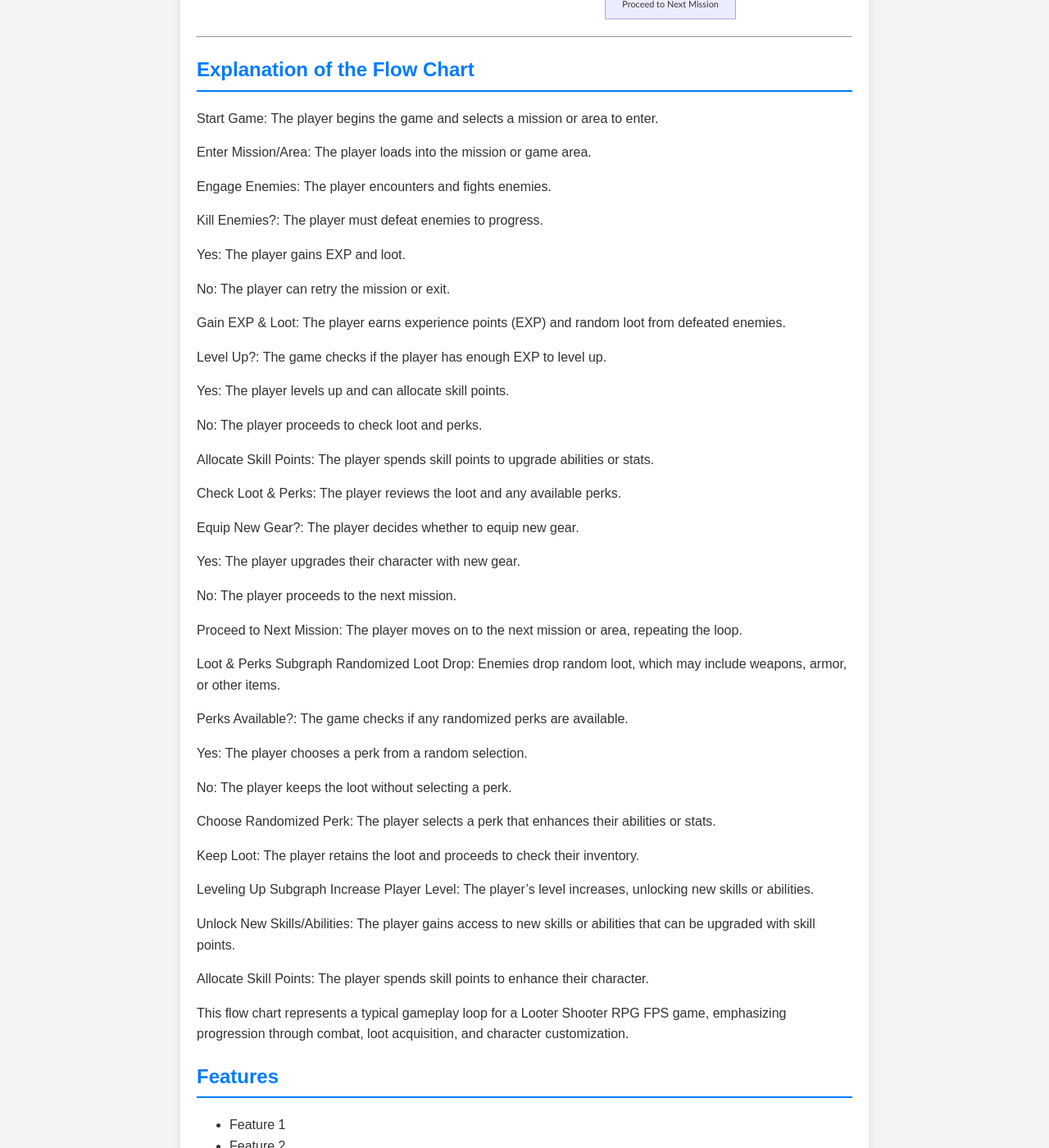
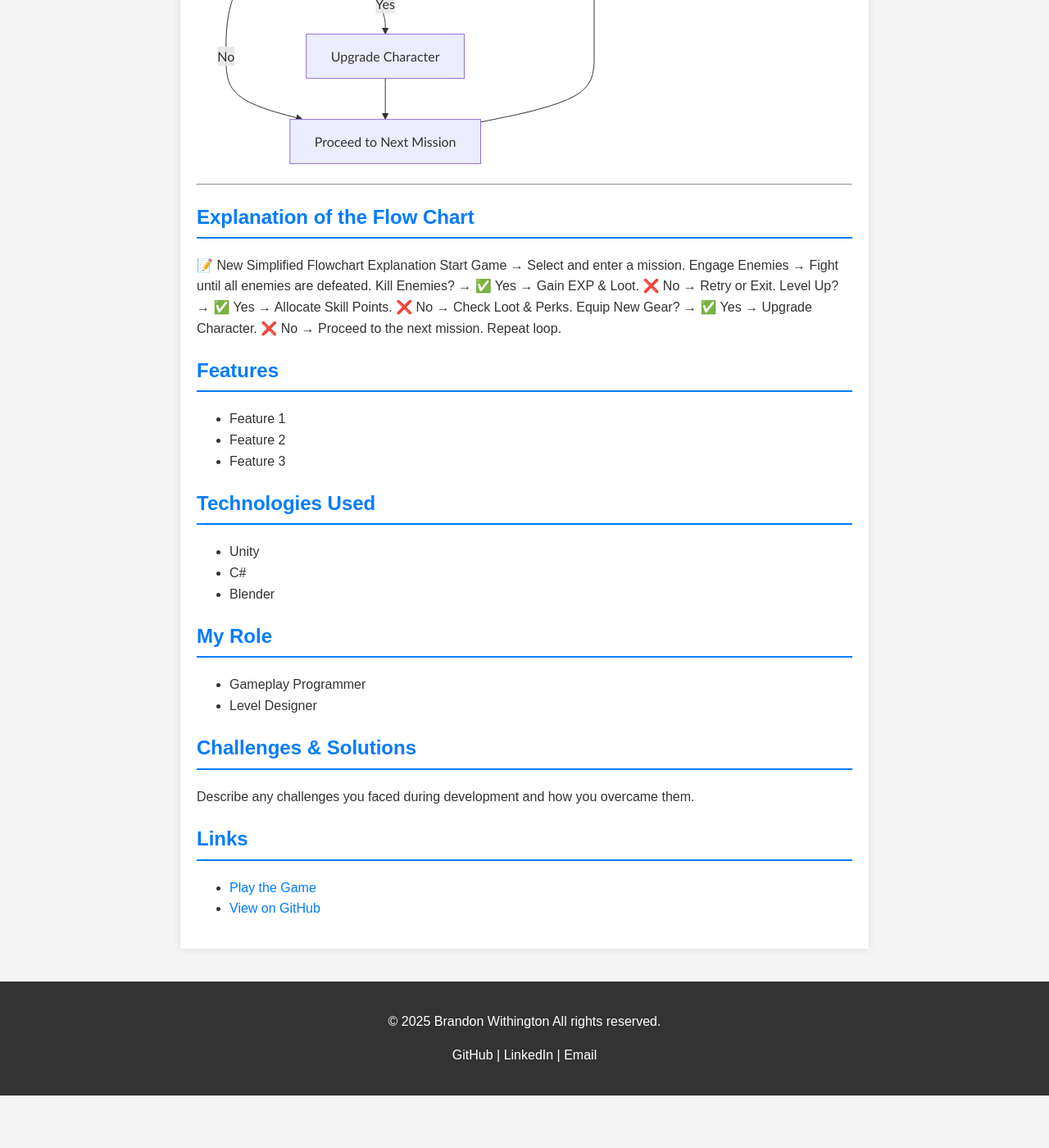
Before and after one commit to BrandonW24/BrandonW24.github.io, a Jekyll site: the page built from projects/project1.md, in a window 1280 px wide and 1400 px high, scrolled down 1789 px. Shown: the whole window at 82% size. Built offline with Jekyll 4.4.1, drawn with Linux system fonts in a browser that asks for light colours; after the commit the page ends 3131 px from its top, so only the background shows below that; some of the changed text lies outside the part shown.

Commit message:
Updating flow chart

```diff
--- a/projects/project1.md
+++ b/projects/project1.md
@@ -31,79 +31,24 @@
     J -- No --> L[Proceed to Next Mission]
     K --> L
     L --> B
-
-    subgraph Loot & Perks
-        E --> M[Randomized Loot Drop]
-        M --> N{Perks Available?}
-        N -- Yes --> O[Choose Randomized Perk]
-        N -- No --> P[Keep Loot]
-        O --> P
-        P --> I
-    end
-
-    subgraph Leveling Up
-        G --> Q[Increase Player Level]
-        Q --> R[Unlock New Skills/Abilities]
-        R --> H
-    end
 </div>
 
 ---
 ## Explanation of the Flow Chart
 
-Start Game: The player begins the game and selects a mission or area to enter.
-
-Enter Mission/Area: The player loads into the mission or game area.
-
-Engage Enemies: The player encounters and fights enemies.
-
-Kill Enemies?: The player must defeat enemies to progress.
-
-Yes: The player gains EXP and loot.
-
-No: The player can retry the mission or exit.
-
-Gain EXP & Loot: The player earns experience points (EXP) and random loot from defeated enemies.
-
-Level Up?: The game checks if the player has enough EXP to level up.
-
-Yes: The player levels up and can allocate skill points.
-
-No: The player proceeds to check loot and perks.
-
-Allocate Skill Points: The player spends skill points to upgrade abilities or stats.
-
-Check Loot & Perks: The player reviews the loot and any available perks.
-
-Equip New Gear?: The player decides whether to equip new gear.
-
-Yes: The player upgrades their character with new gear.
-
-No: The player proceeds to the next mission.
-
-Proceed to Next Mission: The player moves on to the next mission or area, repeating the loop.
-
-Loot & Perks Subgraph
-Randomized Loot Drop: Enemies drop random loot, which may include weapons, armor, or other items.
-
-Perks Available?: The game checks if any randomized perks are available.
-
-Yes: The player chooses a perk from a random selection.
-
-No: The player keeps the loot without selecting a perk.
-
-Choose Randomized Perk: The player selects a perk that enhances their abilities or stats.
-
-Keep Loot: The player retains the loot and proceeds to check their inventory.
-
-Leveling Up Subgraph
-Increase Player Level: The player's level increases, unlocking new skills or abilities.
-
-Unlock New Skills/Abilities: The player gains access to new skills or abilities that can be upgraded with skill points.
-
-Allocate Skill Points: The player spends skill points to enhance their character.
-
-This flow chart represents a typical gameplay loop for a Looter Shooter RPG FPS game, emphasizing progression through combat, loot acquisition, and character customization.
+📝 New Simplified Flowchart Explanation
+Start Game → Select and enter a mission.
+Engage Enemies → Fight until all enemies are defeated.
+Kill Enemies? →
+✅ Yes → Gain EXP & Loot.
+❌ No → Retry or Exit.
+Level Up? →
+✅ Yes → Allocate Skill Points.
+❌ No → Check Loot & Perks.
+Equip New Gear? →
+✅ Yes → Upgrade Character.
+❌ No → Proceed to the next mission.
+Repeat loop.
 
 ## Features
 - Feature 1
```
